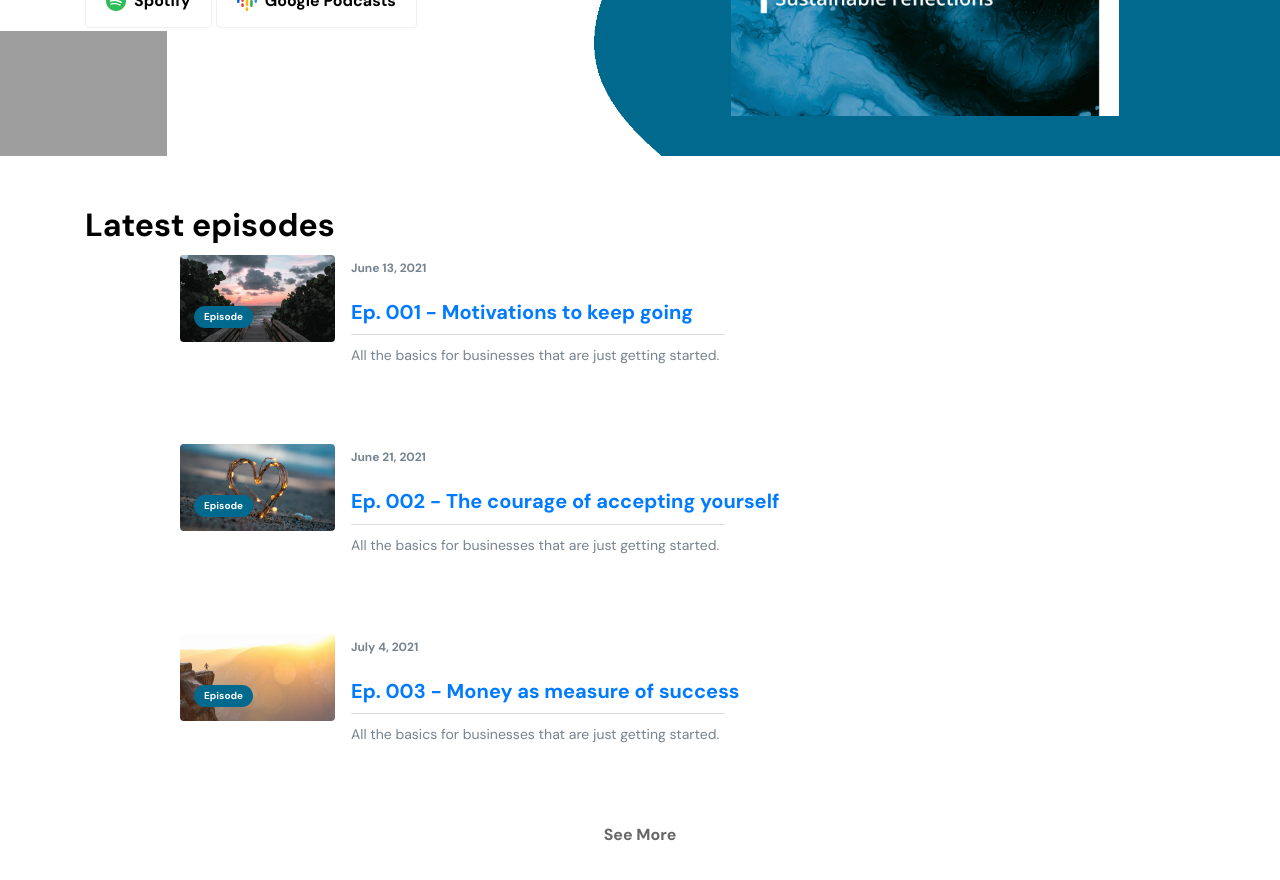
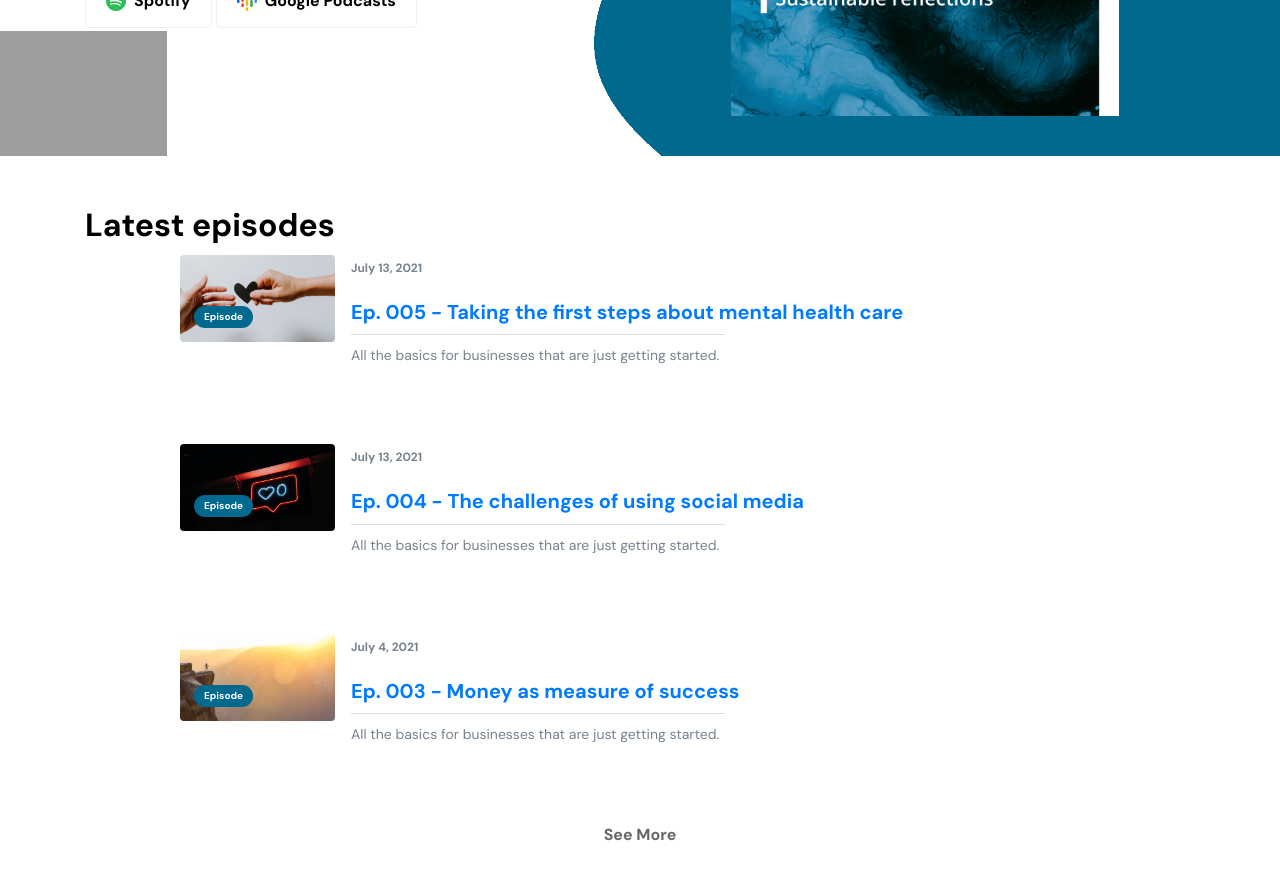
Before and after one commit to thethoughtfulmillennial/thethoughtfulmillennial.github.io, a Jekyll site: the page built from index.html, in a window 1280 px wide and 900 px high, scrolled down 483 px. Shown: the top 880 px of the window. Built offline with Jekyll 4.4.1, drawn with Linux system fonts in a browser that asks for light colours; the list of posts is cut into pages by our own code.

Commit message:
Fixing episode sorting and adding episode 5.

```diff
--- /dev/null
+++ b/_episodes/05-first-steps-mental-health-care.md
@@ -0,0 +1,18 @@
+---
+layout: episode
+title: "Ep. 005 - Taking the first steps about mental health care"
+description: "Asking our reasons to keep going"
+date: 2021-07-13
+banner_image: episodes/20210719_first_steps_mental_health_care.jpg
+thumbnail: 20210719_first_steps_mental_health_care.jpg
+category: Software
+order: 5
+---
+
+<div class="spotify-embeds mb-4">
+<iframe src="https://open.spotify.com/embed/episode/3DwH6k4506YJadgI7y1elH" width="100%" height="232" frameBorder="0" allowtransparency="true" allow="encrypted-media"></iframe>
+</div>
+
+In this episode we discuss when and how we took control of our mental health through the use of therapy. For both of us the journey to take that first step, took years… but once we did, the value it unlocked became apparent. If you felt the way we did, then please don't hesitate to seek help.
+
+* The opinions in this podcast are solely our own and not the employer's at which we work.
--- a/episodes.html
+++ b/episodes.html
@@ -19,7 +19,7 @@ layout: default
 				<section class="foi-page-section pt-0">
 					<div class="row">
 						{% assign ordered_episodes = site.episodes | sort:"order" | reverse %}
-						{% for episode in ordered_episodes limit:3 %}
+						{% for episode in ordered_episodes %}
 						<div class="col-12">
 							<a href="{{ site.url }}{{ episode.url }}" class="text-decoration-none">
 								<article class="blog-post media">
--- a/index.html
+++ b/index.html
@@ -64,7 +64,8 @@ layout: default
 			<div class="col-lg-10 offset-lg-1">
 				<section class="foi-page-section pt-0">
 					<div class="row">
-						{% for episode in site.episodes  limit:3 | sort:"order" %}
+						{% assign ordered_episodes = site.episodes | sort:"order" | reverse %}
+						{% for episode in ordered_episodes limit:3 %}
 						<div class="col-12">
 							<a href="{{ site.url }}{{ episode.url }}" class="text-decoration-none">
 								<article class="blog-post media">
```
Also changed, not shown: assets/images/episodes/20210719_first_steps_mental_health_care.jpg (added).
